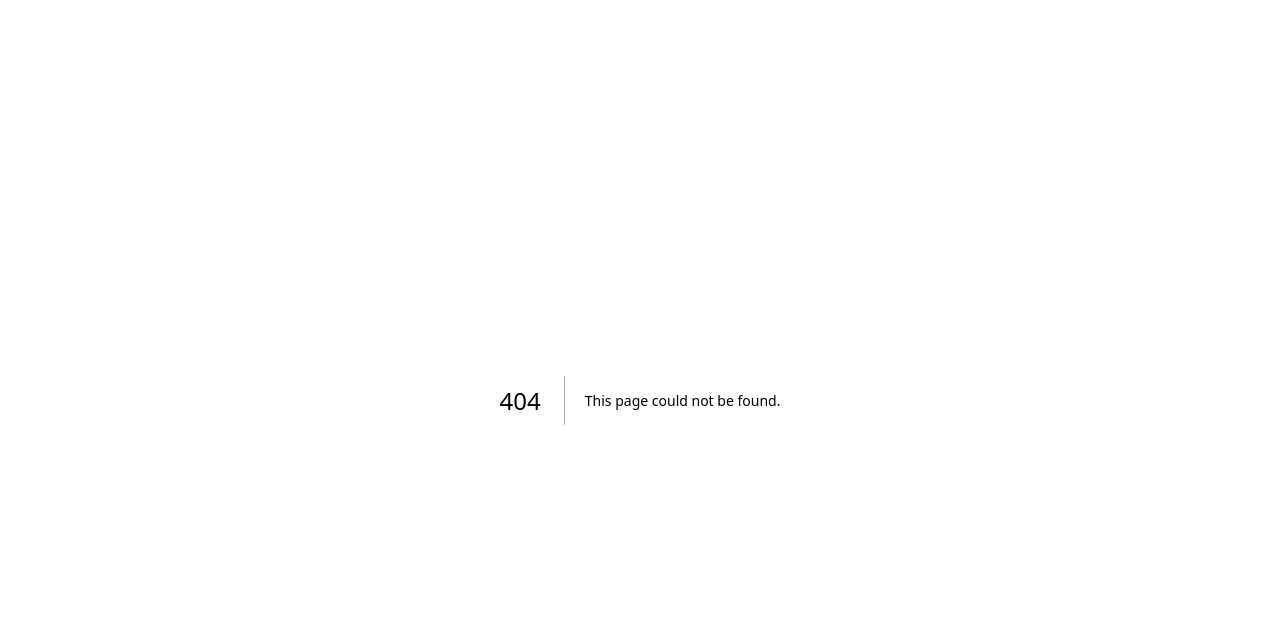
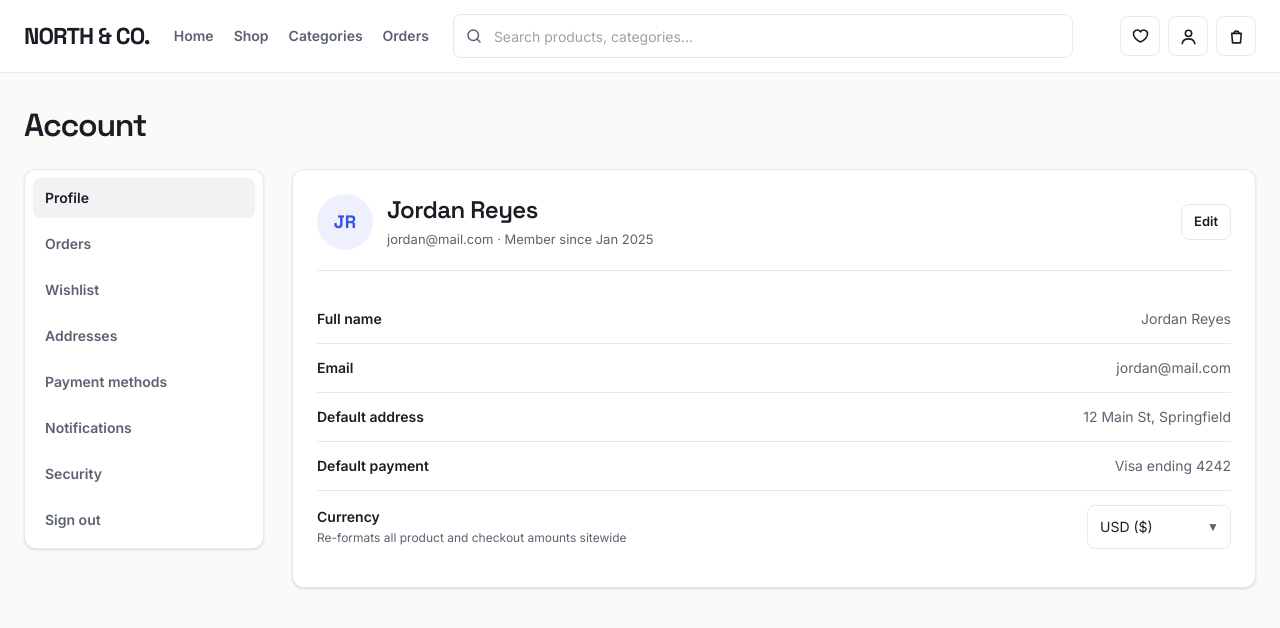
Before and after one commit to nelsonfrank/ecommerce-site-manpower, a Next.js app in the folder client/: page /account in a window 1280 px wide. Before the commit this address had no page. Shown: the top 628 px of the page. Built offline with nearby package versions, Linux system fonts and the light colour scheme.

Commit message:
feat(pages): implement Account and Wishlist pages with currency switcher

```diff
--- /dev/null
+++ b/client/app/(site)/account/page.tsx
@@ -0,0 +1,92 @@
+"use client";
+
+import * as React from "react";
+import { useStore } from "@/lib/store";
+import type { CurrencyCode } from "@/lib/utils";
+import { Select } from "@/components/ui/Select";
+import { AccountNav } from "@/components/organisms/AccountNav";
+import { ProfileHeader } from "@/components/organisms/ProfileHeader";
+import { AccountLayout } from "@/components/templates/AccountLayout";
+
+export default function AccountPage() {
+  const currency = useStore((state) => state.currency);
+  const setCurrency = useStore((state) => state.setCurrency);
+  const showToast = useStore((state) => state.showToast);
+
+  const handleCurrencyChange = (newCurrency: CurrencyCode) => {
+    setCurrency(newCurrency);
+    showToast({
+      message: `Store currency changed to ${newCurrency}`,
+    });
+  };
+
+  return (
+    <div className="space-y-6">
+      <h1 className="font-display font-semibold text-[32px] tracking-[-0.04em] text-ink leading-tight">
+        Account
+      </h1>
+
+      <AccountLayout
+        nav={<AccountNav />}
+        content={
+          <div className="rounded-md border border-mist bg-surface p-5 md:p-6 shadow-sm space-y-6">
+            <ProfileHeader
+              name="Jordan Reyes"
+              email="jordan@mail.com"
+              memberSince="Member since Jan 2025"
+              initials="JR"
+              onEdit={() =>
+                showToast({ message: "Profile edit modal opened." })
+              }
+            />
+
+            <div className="divide-y divide-mist text-sm">
+              <div className="py-3.5 flex flex-col sm:flex-row sm:items-center justify-between gap-1">
+                <strong className="text-ink font-semibold">Full name</strong>
+                <span className="text-slate">Jordan Reyes</span>
+              </div>
+
+              <div className="py-3.5 flex flex-col sm:flex-row sm:items-center justify-between gap-1">
+                <strong className="text-ink font-semibold">Email</strong>
+                <span className="text-slate">jordan@mail.com</span>
+              </div>
+
+              <div className="py-3.5 flex flex-col sm:flex-row sm:items-center justify-between gap-1">
+                <strong className="text-ink font-semibold">Default address</strong>
+                <span className="text-slate">12 Main St, Springfield</span>
+              </div>
+
+              <div className="py-3.5 flex flex-col sm:flex-row sm:items-center justify-between gap-1">
+                <strong className="text-ink font-semibold">Default payment</strong>
+                <span className="text-slate">Visa ending 4242</span>
+              </div>
+
+              <div className="py-3.5 flex flex-col sm:flex-row sm:items-center justify-between gap-2">
+                <div>
+                  <strong className="text-ink font-semibold block">Currency</strong>
+                  <span className="text-xs text-slate font-normal">
+                    Re-formats all product and checkout amounts sitewide
+                  </span>
+                </div>
+                <div className="w-36">
+                  <Select
+                    value={currency}
+                    onChange={(e) =>
+                      handleCurrencyChange(e.target.value as CurrencyCode)
+                    }
+                    aria-label="Select store currency"
+                  >
+                    <option value="USD">USD ($)</option>
+                    <option value="TZS">TZS (TSh)</option>
+                    <option value="EUR">EUR (€)</option>
+                    <option value="KES">KES (KSh)</option>
+                  </Select>
+                </div>
+              </div>
+            </div>
+          </div>
+        }
+      />
+    </div>
+  );
+}
--- /dev/null
+++ b/client/app/(site)/wishlist/page.tsx
@@ -0,0 +1,50 @@
+"use client";
+
+import * as React from "react";
+import Link from "next/link";
+import { PRODUCTS } from "@/lib/data";
+import { useStore } from "@/lib/store";
+import { Button } from "@/components/ui/Button";
+import { ProductGrid } from "@/components/organisms/ProductGrid";
+
+export default function WishlistPage() {
+  const wishlist = useStore((state) => state.wishlist);
+
+  const savedProducts = PRODUCTS.filter((p) => wishlist.includes(p.id));
+
+  return (
+    <div className="space-y-6">
+      <div>
+        <h1 className="font-display font-semibold text-[32px] tracking-[-0.04em] text-ink leading-tight">
+          Wishlist
+        </h1>
+        <p className="font-sans text-sm text-slate font-normal mt-1.5">
+          {savedProducts.length} saved{" "}
+          {savedProducts.length === 1 ? "item" : "items"}
+        </p>
+      </div>
+
+      {savedProducts.length === 0 ? (
+        <div className="max-w-md mx-auto py-16 px-4 text-center">
+          <div
+            className="w-16 h-16 rounded-full bg-[#eef0f3] text-slate text-2xl flex items-center justify-center mx-auto mb-4 select-none"
+            aria-hidden="true"
+          >
+            ♡
+          </div>
+          <h2 className="font-display font-semibold text-xl md:text-2xl text-ink tracking-tight">
+            Your wishlist is empty
+          </h2>
+          <p className="text-slate text-sm font-normal mt-2 mb-6 leading-relaxed">
+            Save products you want to come back to.
+          </p>
+          <Link href="/shop" className="focus-ring rounded-sm inline-block">
+            <Button>Explore products</Button>
+          </Link>
+        </div>
+      ) : (
+        <ProductGrid products={savedProducts} />
+      )}
+    </div>
+  );
+}
```
